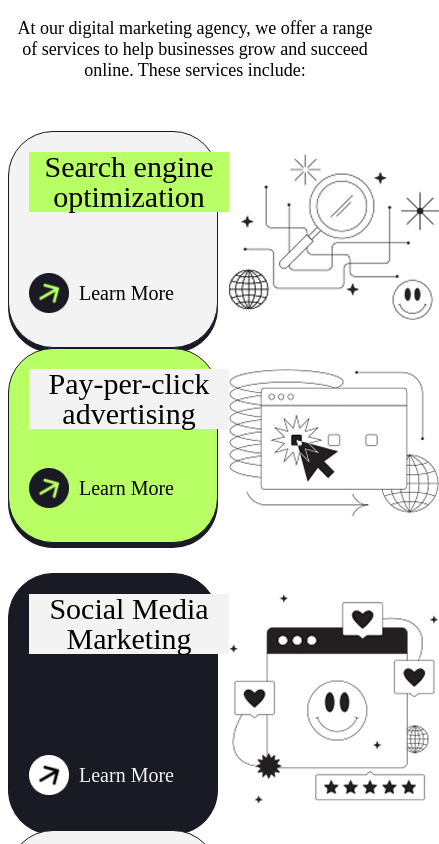
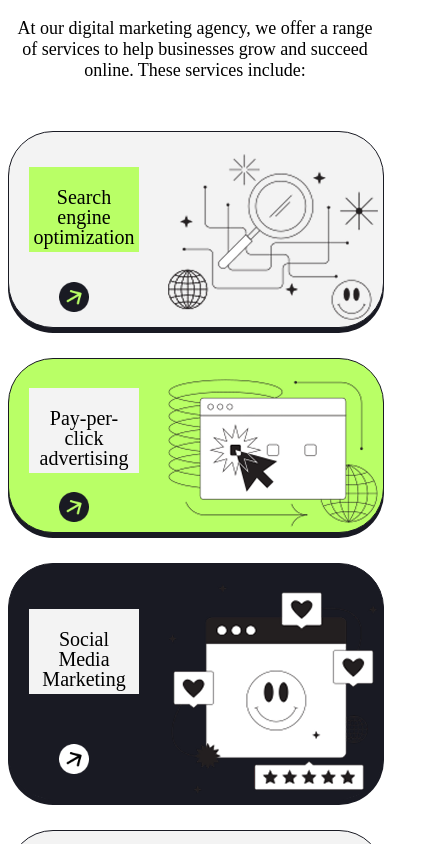
Before and after one commit to taphead/positivus-frontend, a React (Vite) app: page / in a window 390 px wide. Shown: the part 960-1804 px from the top of the page, 439 px wide, since content can reach past the window. Built offline with nearby package versions, Linux system fonts and the light colour scheme.

Commit message:
fixed responsive design for services

```diff
--- a/src/components/services_section/ServicesCard.css
+++ b/src/components/services_section/ServicesCard.css
@@ -72,3 +72,45 @@
 .services-card.dark .services-card-learn p {
   color: #f3f3f3;
 }
+
+@media (max-width: 768px) {
+  .services-card {
+    width: 100%;
+    padding: 0;
+    margin: 0;
+  }
+
+  .services-card-heading {
+    display: flex;
+    justify-content: center;
+    align-items: center;
+    font-size: 20px;
+    margin-left: 20px;
+    padding: 5px;
+  }
+
+  .services-card-heading {
+    width: 100px;
+    padding-top: 20px;
+    margin-top: 20px;
+  }
+
+  .services-card-right img {
+    max-width: 100%;
+    padding-top: 20px;
+    padding-right: 5px;
+  }
+
+  .services-card-learn p {
+    display: none;
+  }
+  .services-card-learn img {
+    width: 30px;
+    height: 30px;
+    padding-left: 50px;
+  }
+
+  .services-card-left {
+    justify-content: space-around;
+  }
+}
--- a/src/components/services_section/ServicesCardSection.css
+++ b/src/components/services_section/ServicesCardSection.css
@@ -17,5 +17,6 @@
   .services-card-middle-row,
   .services-card-bottom-row {
     flex-direction: column;
+    gap: 30px;
   }
 }
```
